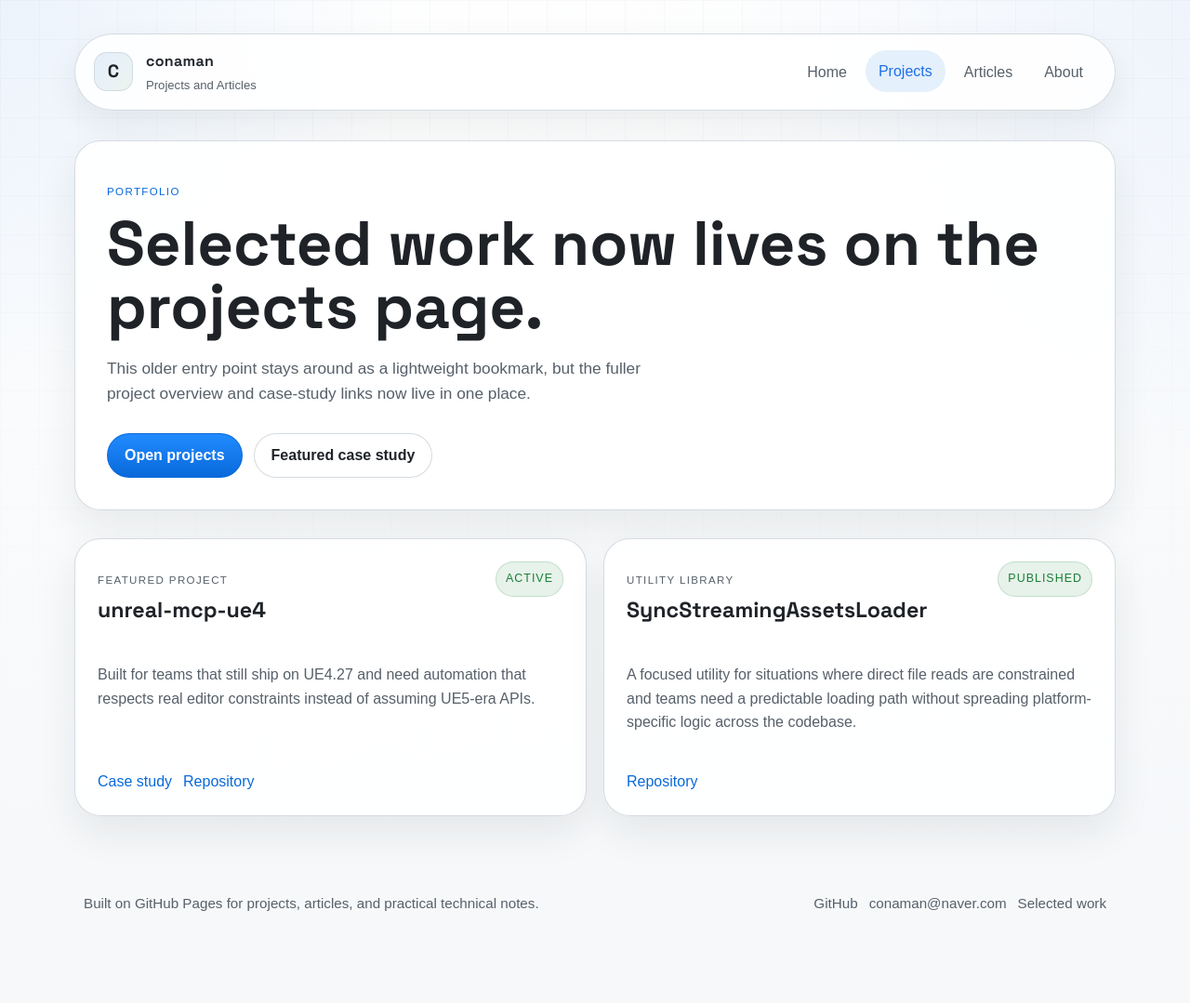
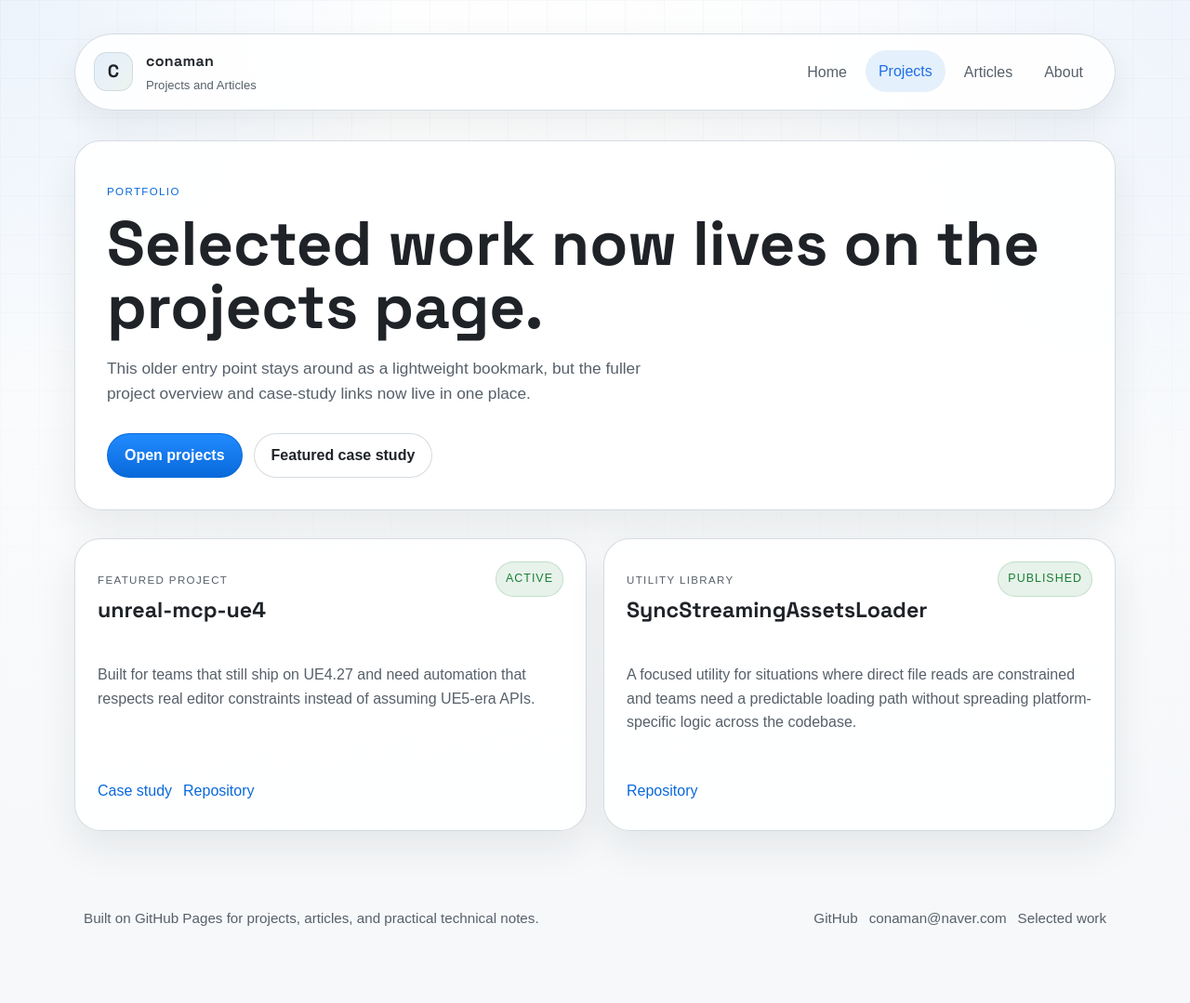
Before and after one commit to conaman/conaman.github.io, a Jekyll site: the page built from portfolio.html, in a window 1280 px wide. Shown: the whole page at 93% size. Built offline with Jekyll 4.4.1, drawn with Linux system fonts in a browser that asks for light colours; some web fonts are replaced.

Commit message:
Add more breathing room around project actions

```diff
--- a/assets/css/site.css
+++ b/assets/css/site.css
@@ -777,7 +777,8 @@ img {
 
 .project-card .card-links {
   margin-top: auto;
-  padding-top: 6px;
+  padding-top: 16px;
+  padding-bottom: 6px;
   align-items: stretch;
 }
 
```
